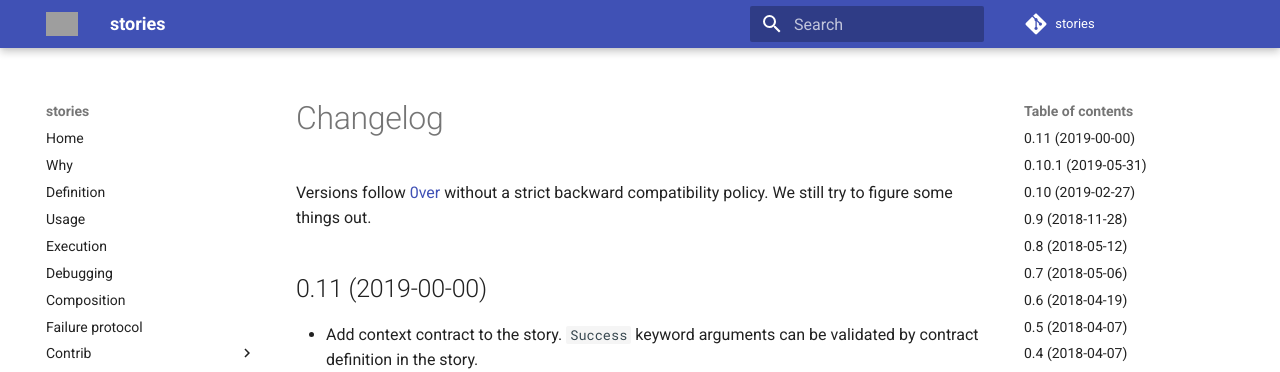
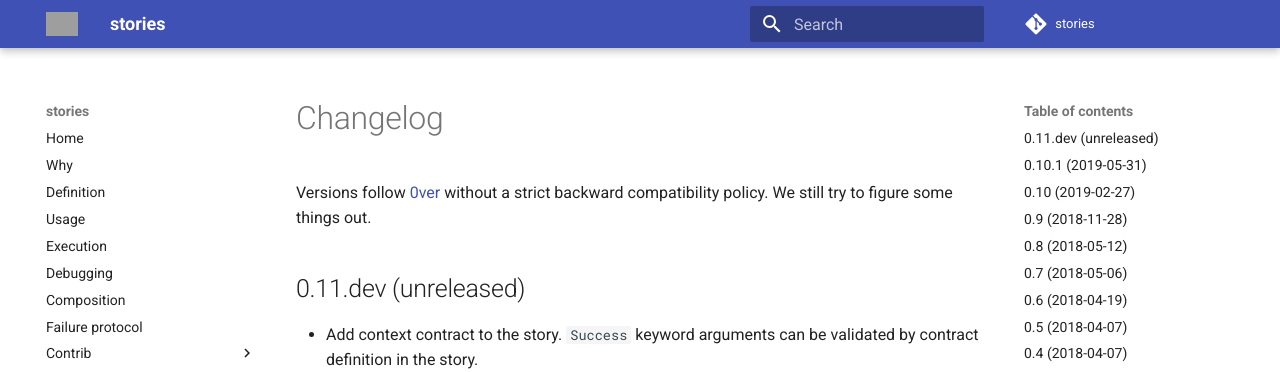
Before and after one commit to proofit404/stories, an MkDocs documentation site: the page built from docs/changelog.md, in a window 1280 px wide and 900 px high. Shown: the top 372 px of the window. Built offline with MkDocs 1.6.1 and Material for MkDocs 9.7.7, drawn with Linux system fonts in a browser that asks for light colours; comment, search, counter and statistics services are not loaded; grey boxes are pictures that could not be loaded.

Commit message:
Use dev suffix in the package version in the master branch.

```diff
--- a/docs/changelog.md
+++ b/docs/changelog.md
@@ -3,7 +3,7 @@
 Versions follow [0ver](https://0ver.org/) without a strict backward
 compatibility policy. We still try to figure some things out.
 
-## 0.11 (2019-00-00)
+## 0.11.dev (unreleased)
 
 * Add context contract to the story. `Success` keyword arguments can
   be validated by contract definition in the story.
--- a/pyproject.toml
+++ b/pyproject.toml
@@ -1,6 +1,6 @@
 [tool.poetry]
 name = "stories"
-version = "0.10.1"
+version = "0.11.dev"
 
 description = "Define a user story in the business transaction DSL"
 readme = "README.md"
```
